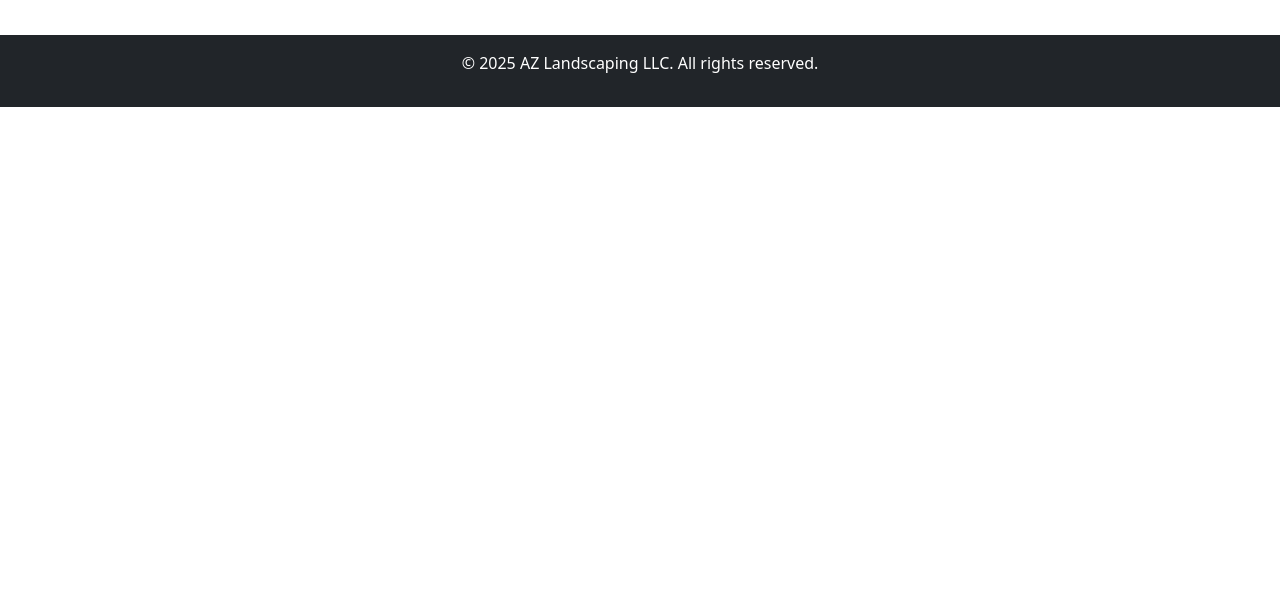
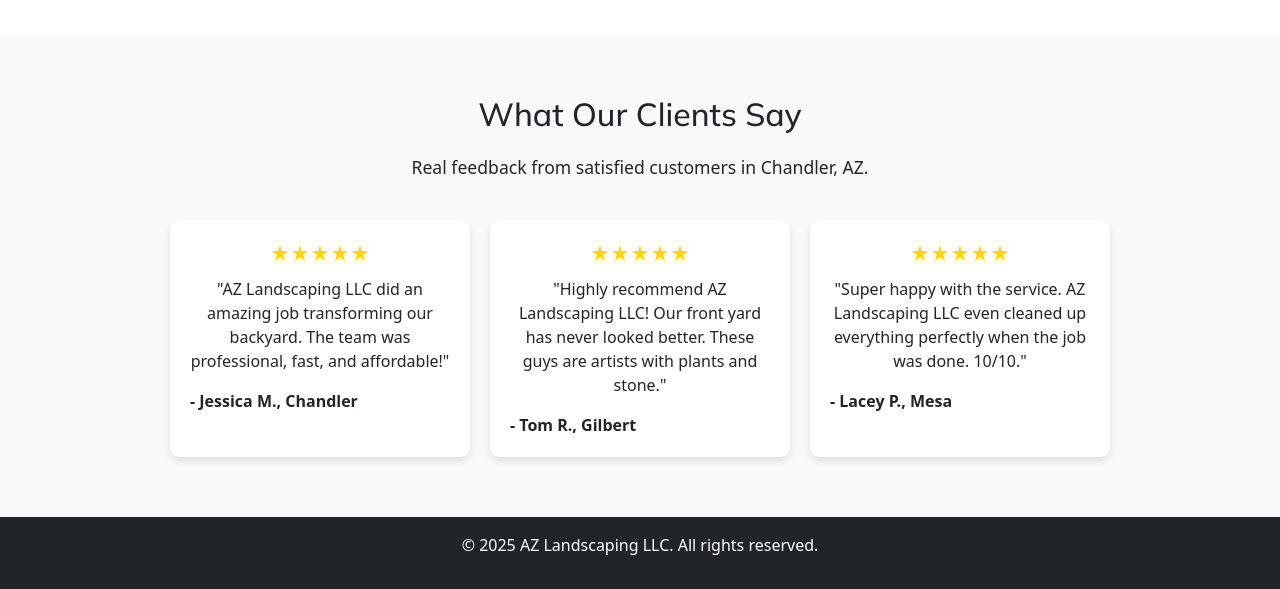
Before and after one commit to Bradcher/mock-landscaping-site, a plain HTML site: page index.html in a window 1280 px wide. Shown: the part 2477-3066 px from the top of the page. Before the commit the page ends 2584 px from the top, so only its background shows below. Drawn offline with nearby package versions, Linux system fonts and the light colour scheme.

Commit message:
Add testimonials section with star ratings

```diff
--- a/index.html
+++ b/index.html
@@ -142,6 +142,34 @@
         </iframe>
       </div>
 
+      <section id="testimonials" class="testimonials-section" style="padding: 60px 20px; background-color: #f9f9f9;">
+        <div style="text-align: center;">
+          <h2 style="font-size: 2em; margin-bottom: 20px;">What Our Clients Say</h2>
+          <p style="font-size: 1.1em; margin-bottom: 40px;">Real feedback from satisfied customers in Chandler, AZ.</p>
+        </div>
+        <div style="display: flex; flex-wrap: wrap; gap: 20px; justify-content: center; max-width: 1000px; margin: 0 auto;">
+
+          <div style="background: white; border-radius: 10px; padding: 20px; max-width: 300px; box-shadow: 0 4px 8px rgba(0,0,0,0.1);">
+            <p style="margin-bottom: 8px; color: gold; font-size: 1.2em;">★★★★★</p>
+            <p>"AZ Landscaping LLC did an amazing job transforming our backyard. The team was professional, fast, and affordable!"</p>
+            <strong>- Jessica M., Chandler</strong>
+          </div>
+
+          <div style="background: white; border-radius: 10px; padding: 20px; max-width: 300px; box-shadow: 0 4px 8px rgba(0,0,0,0.1);">
+            <p style="margin-bottom: 8px; color: gold; font-size: 1.2em;">★★★★★</p>
+            <p>"Highly recommend AZ Landscaping LLC! Our front yard has never looked better. These guys are artists with plants and stone."</p>
+            <strong>- Tom R., Gilbert</strong>
+          </div>
+
+          <div style="background: white; border-radius: 10px; padding: 20px; max-width: 300px; box-shadow: 0 4px 8px rgba(0,0,0,0.1);">
+            <p style="margin-bottom: 8px; color: gold; font-size: 1.2em;">★★★★★</p>
+            <p>"Super happy with the service. AZ Landscaping LLC even cleaned up everything perfectly when the job was done. 10/10."</p>
+            <strong>- Lacey P., Mesa</strong>
+          </div>
+
+        </div>
+      </section>
+
 
       <footer class="bg-dark text-white text-center py-3">
         <p>&copy; 2025 AZ Landscaping LLC. All rights reserved.</p>
--- a/style.css
+++ b/style.css
@@ -167,3 +167,7 @@ h2 {
         font-size: 24px;
     }
 }
+
+.form {
+    background-color: #f9f9f9;
+}
```
